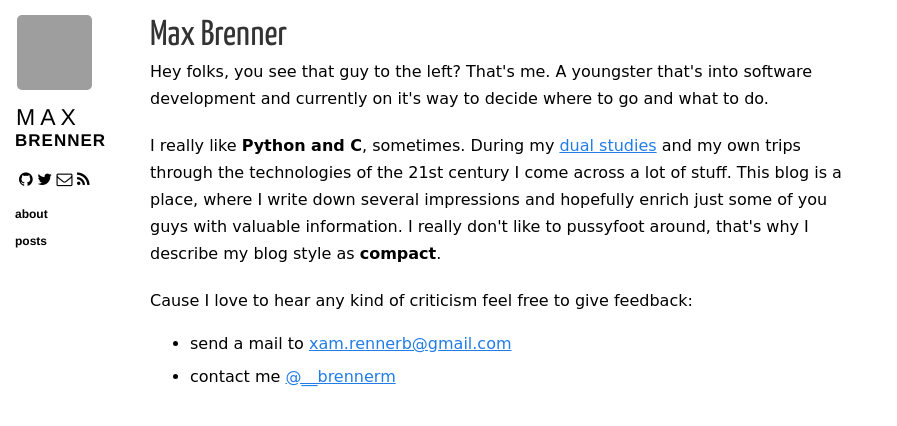
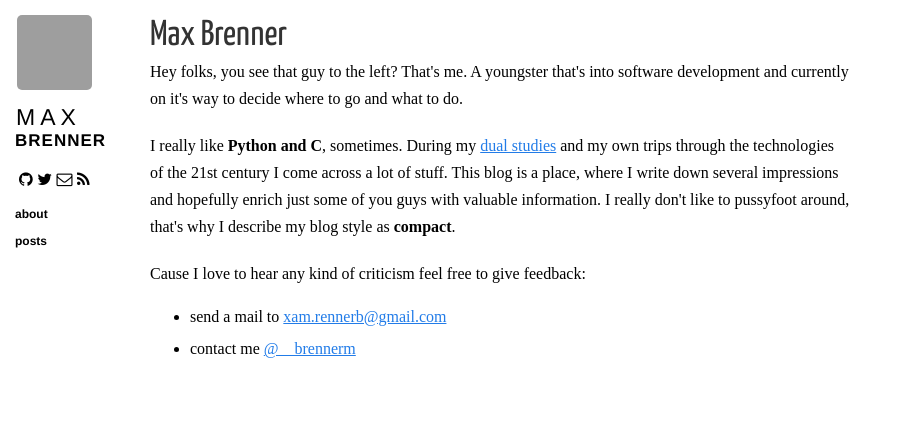
Before and after one commit to brennerm/brennerm.github.io, a Jekyll site: the page built from about.html, in a window 1280 px wide. Shown: the top 426 px of the page, without its empty margins (0-897 px from the left). Built offline with Jekyll 4.4.1, drawn with Linux system fonts in a browser that asks for light colours; nearby versions of some CDN libraries; Markdown is read by kramdown in place of the engine named in the settings; grey boxes are pictures that could not be loaded.

Commit message:
change main font to Cabin

```diff
--- a/static/css/base.css
+++ b/static/css/base.css
@@ -1,6 +1,6 @@
 @charset "UTF-8";
 body {
-  font-family: "Comic Sans MS";
+  font-family: "Cabin";
   margin: 0;
   -webkit-font-smoothing: antialiased; }
 
```
